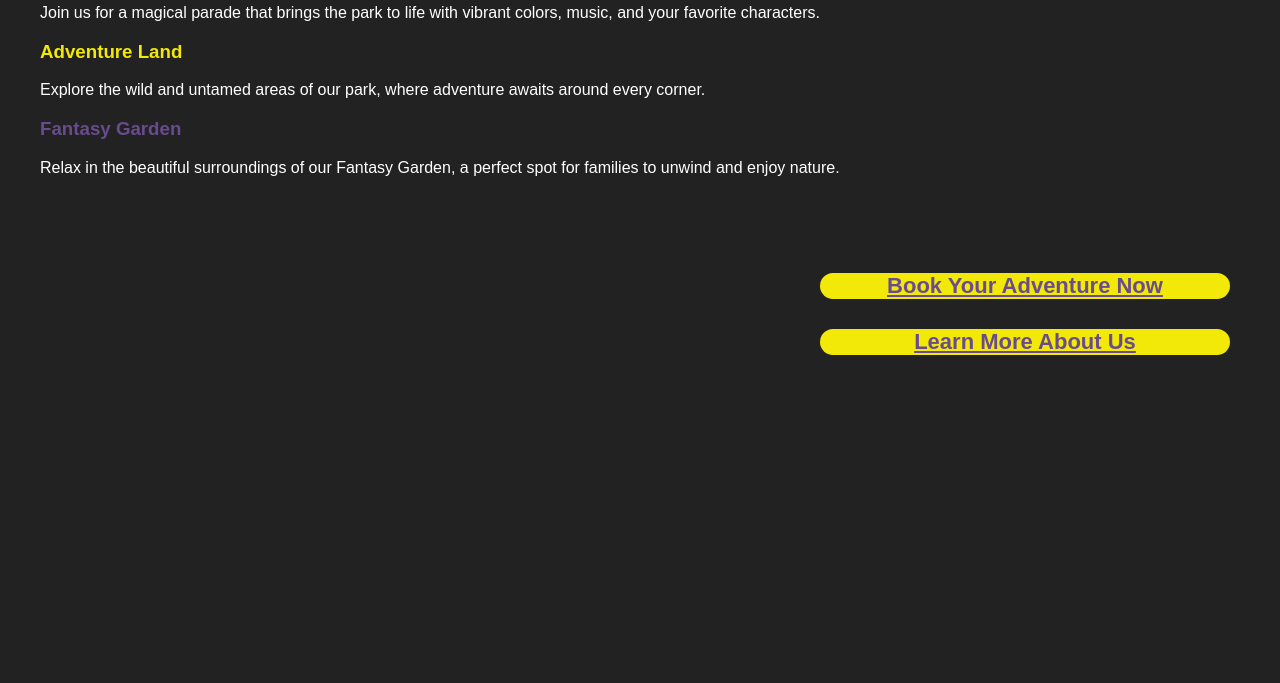
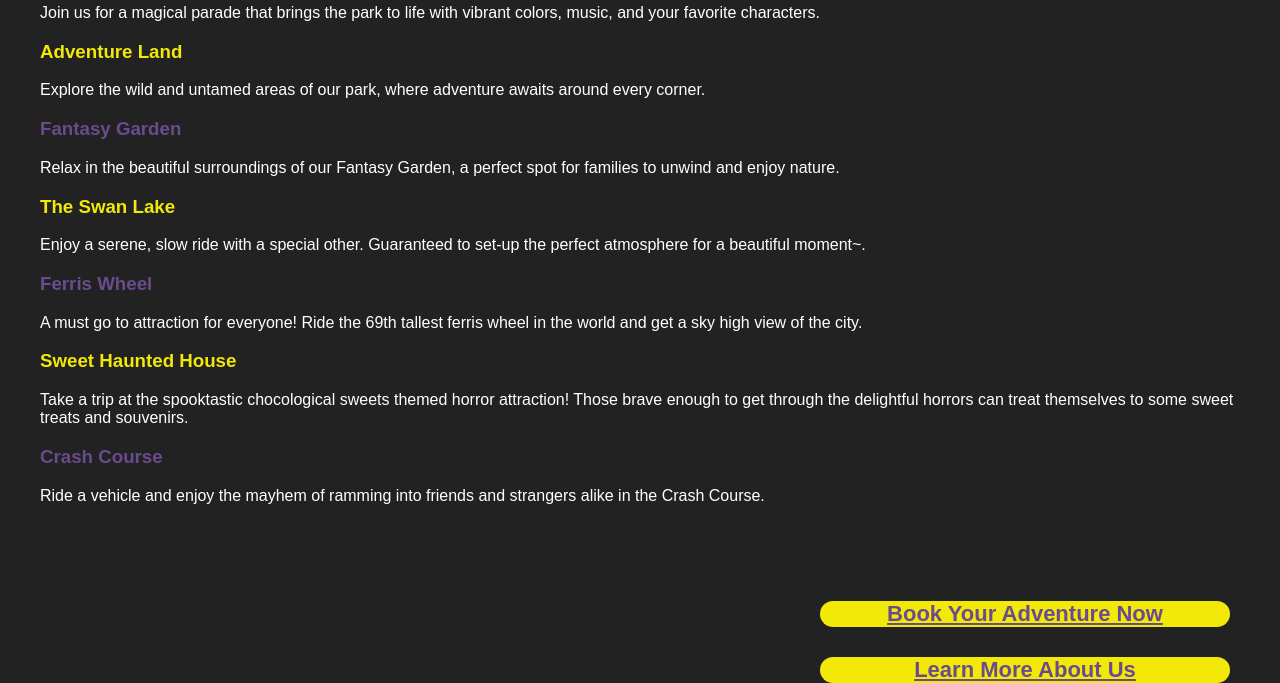
Before and after one commit to bernaaa14/Everyday, a PHP site: page /explore.php in a window 1280 px wide. Shown: the part 554-1237 px from the top of the page. Before the commit the page ends 909 px from the top, so only its background shows below. Run offline with PHP 8.4, Linux system fonts and the light colour scheme; some web fonts are replaced.

Commit message:
Add files via upload
expanded explore section with more attractions lol

```diff
--- a/explore.php
+++ b/explore.php
@@ -33,6 +33,22 @@
         <h3 class="highlight-text2">Fantasy Garden</h3>
         <p>Relax in the beautiful surroundings of our Fantasy Garden, a perfect spot for families to unwind and enjoy nature.</p>
       </div>
+      <div class="attraction-item">
+        <h3 class="highlight-text1">The Swan Lake</h3>
+        <p>Enjoy a serene, slow ride with a special other. Guaranteed to set-up the perfect atmosphere for a beautiful moment~.</p>
+      </div>
+      <div class="attraction-item">
+        <h3 class="highlight-text2">Ferris Wheel</h3>
+        <p>A must go to attraction for everyone! Ride the 69th tallest ferris wheel in the world and get a sky high view of the city.</p>
+      </div>
+      <div class="attraction-item">
+        <h3 class="highlight-text1">Sweet Haunted House</h3>
+        <p>Take a trip at the spooktastic chocological sweets themed horror attraction! Those brave enough to get through the delightful horrors can treat themselves to some sweet treats and souvenirs.</p>
+      </div>
+      <div class="attraction-item">
+        <h3 class="highlight-text2">Crash Course</h3>
+        <p>Ride a vehicle and enjoy the mayhem of ramming into friends and strangers alike in the Crash Course.</p>
+      </div>
     </section>
 
     <section class="actions-container">
```
